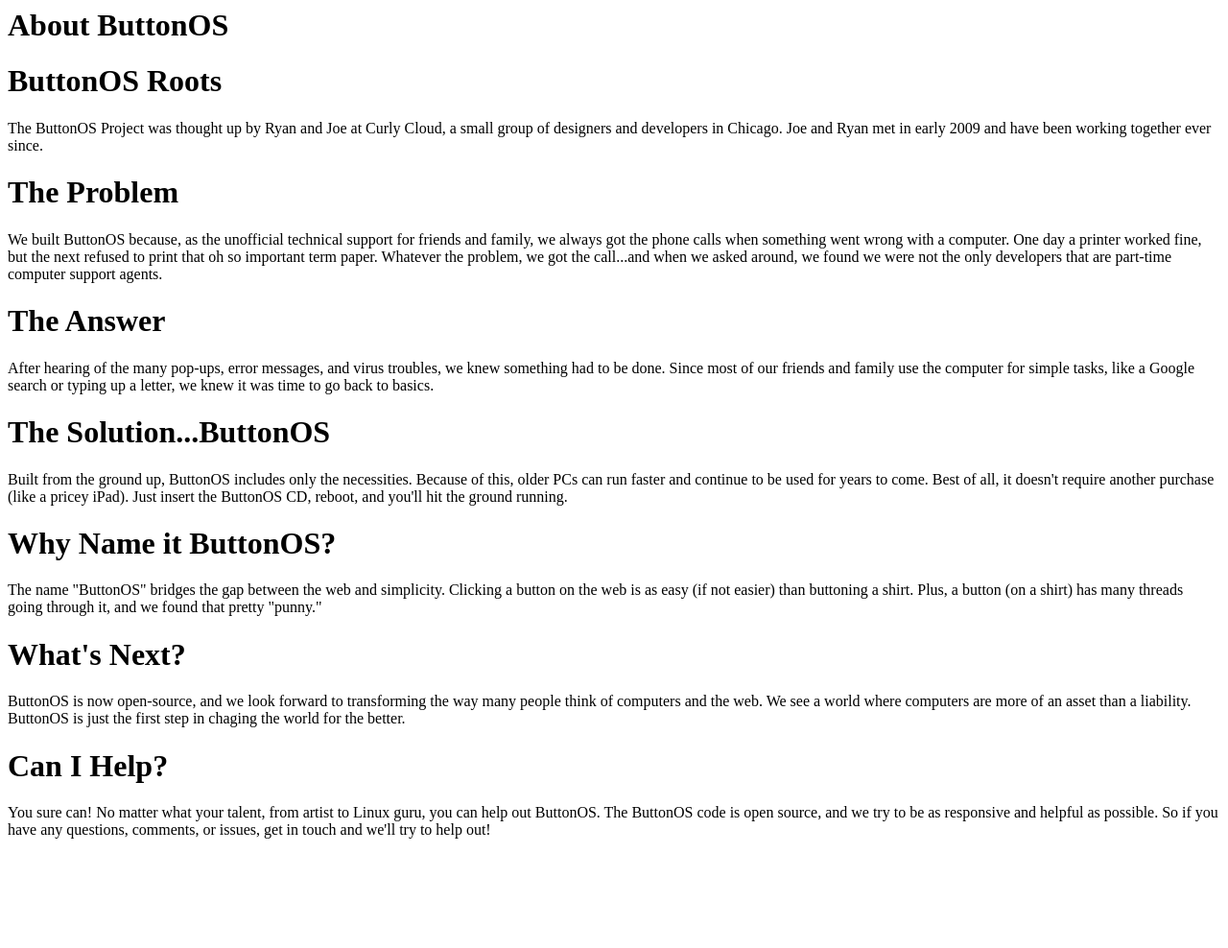
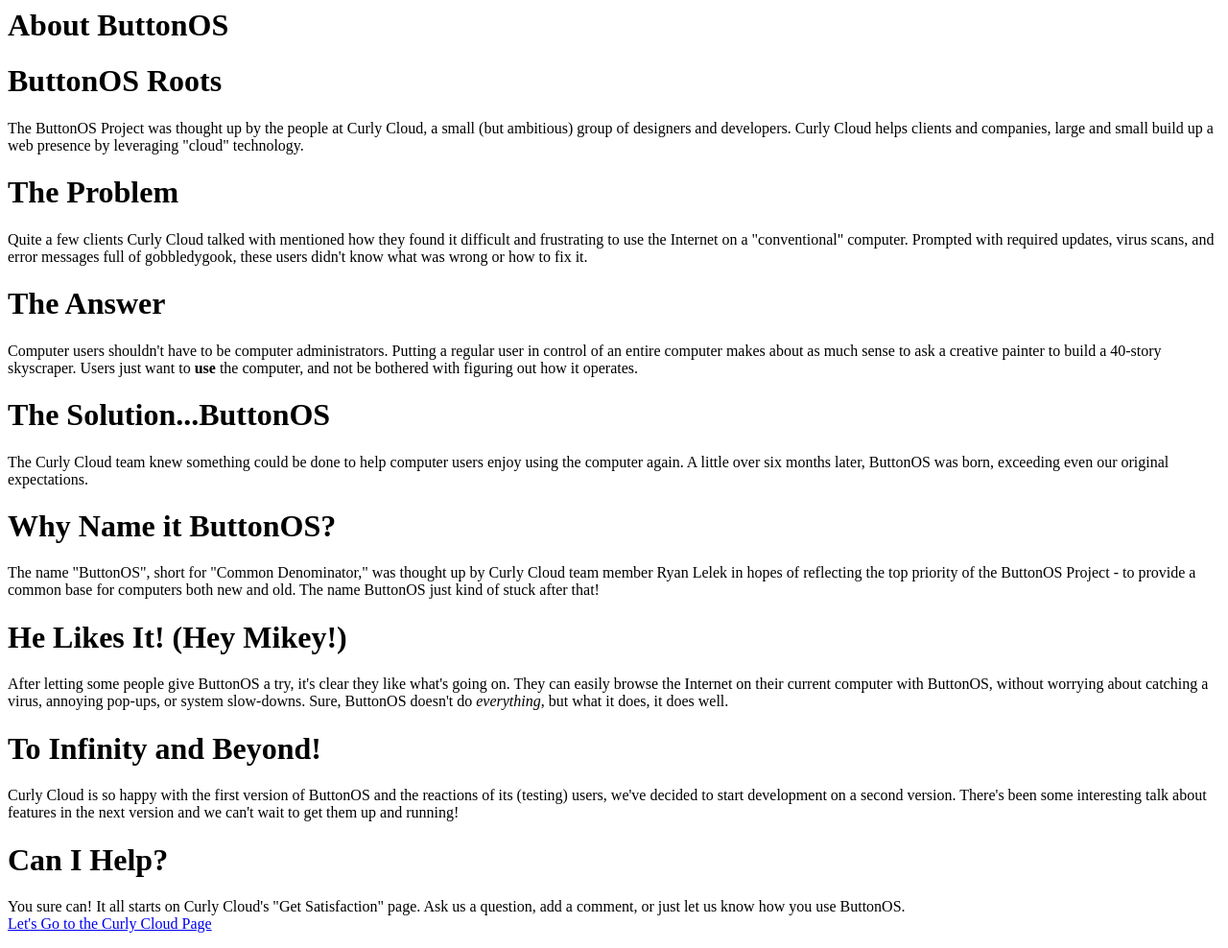
Before and after one commit to gunnjo/buttonos_site, a PHP site: page /about in a window 1280 px wide. Shown: the whole page at 96% size. Before the commit the page ends 874 px from the top, so only its background shows below. Run offline with PHP 8.4, Linux system fonts and the light colour scheme.

Commit message:
Leftover changes (untested)

```diff
--- a/application/views/about.php
+++ b/application/views/about.php
@@ -11,25 +11,28 @@
 		<div id="body-content">
 
 			<h1>ButtonOS Roots</h1>
-			<p>The ButtonOS Project was thought up by Ryan and Joe at Curly Cloud, a small group of designers and developers in Chicago. Joe and Ryan met in early 2009 and have been working together ever since.</p>
+			<p>The ButtonOS Project was thought up by the people at Curly Cloud, a small (but ambitious) group of designers and developers. Curly Cloud helps clients and companies, large and small build up a web presence by leveraging "cloud" technology.</p>
 
 			<h1>The Problem</h1>
-			<p>We built ButtonOS because, as the unofficial technical support for friends and family, we always got the phone calls when something went wrong with a computer. One day a printer worked fine, but the next refused to print that oh so important term paper. Whatever the problem, we got the call...and when we asked around, we found we were not the only developers that are part-time computer support agents.</p>
+			<p>Quite a few clients Curly Cloud talked with mentioned how they found it difficult and frustrating to use the Internet on a "conventional" computer. Prompted with required updates, virus scans, and error messages full of gobbledygook, these users didn't know what was wrong or how to fix it.</p>
 
 			<h1>The Answer</h1>
-			<p>After hearing of the many pop-ups, error messages, and virus troubles, we knew something had to be done. Since most of our friends and family use the computer for simple tasks, like a Google search or typing up a letter, we knew it was time to go back to basics.</p>
+			<p>Computer users shouldn't have to be computer administrators. Putting a regular user in control of an entire computer makes about as much sense to ask a creative painter to build a 40-story skyscraper. Users just want to <strong>use</strong> the computer, and not be bothered with figuring out how it operates.</p>
 
 			<h1>The Solution...ButtonOS</h1>
-			<p>Built from the ground up, ButtonOS includes only the necessities. Because of this, older PCs can run faster and continue to be used for years to come. Best of all, it doesn't require another purchase (like a pricey iPad). Just insert the ButtonOS CD, reboot, and you'll hit the ground running.</p>
+			<p>The Curly Cloud team knew something could be done to help computer users enjoy using the computer again. A little over six months later, ButtonOS was born, exceeding even our original expectations.</p>
 
 			<h1>Why Name it ButtonOS?</h1>
-			<p>The name "ButtonOS" bridges the gap between the web and simplicity. Clicking a button on the web is as easy (if not easier) than buttoning a shirt. Plus, a button (on a shirt) has many threads going through it, and we found that pretty "punny."</p>
+			<p>The name "ButtonOS", short for "Common Denominator," was thought up by Curly Cloud team member Ryan Lelek in hopes of reflecting the top priority of the ButtonOS Project - to provide a common base for computers both new and old. The name ButtonOS just kind of stuck after that!</p>
 
-			<h1>What's Next?</h1>
-			<p>ButtonOS is now open-source, and we look forward to transforming the way many people think of computers and the web. We see a world where computers are more of an asset than a liability. ButtonOS is just the first step in chaging the world for the better.</p>
+			<h1>He Likes It! (Hey Mikey!)</h1>
+			<p>After letting some people give ButtonOS a try, it's clear they like what's going on. They can easily browse the Internet on their current computer with ButtonOS, without worrying about catching a virus, annoying pop-ups, or system slow-downs. Sure, ButtonOS doesn't do <em>everything</em>, but what it does, it does well.</p>
+
+			<h1>To Infinity and Beyond!</h1>
+			<p>Curly Cloud is so happy with the first version of ButtonOS and the reactions of its (testing) users, we've decided to start development on a second version. There's been some interesting talk about features in the next version and we can't wait to get them up and running!</p>
 
 			<h1>Can I Help?</h1>
-			<p>You sure can! No matter what your talent, from artist to Linux guru, you can help out ButtonOS. The ButtonOS code is open source, and we try to be as responsive and helpful as possible. So if you have any questions, comments, or issues, get in touch and we'll try to help out!</p>
+			<p>You sure can! It all starts on Curly Cloud's "Get Satisfaction" page. Ask us a question, add a comment, or just let us know how you use ButtonOS.<br /><a href="http://getsatisfaction.com/curlycloud/topics/new">Let's Go to the Curly Cloud Page</a></p>
 
 		</div>
 	</div>
--- a/application/views/community.php
+++ b/application/views/community.php
@@ -9,8 +9,7 @@
 <div id="body">
 	<div id="body-wrapper">
 		<div id="body-content">
-			<h1>Join the ButtonOS Community!</h1>
-			<p>Right now, you can check out the <a href="/community/contribute">ButtonOS source code</a> or participate in our ButtonOS <a rel="external" href="http://www.wikihost.org//w/buttonos/getting_started">Wiki</a>. We look forward to adding other community tools (like a forum) soon, and if you have any suggestions for collaborating with others in the community, we'd love to hear them!</p>
+			Community
 		</div>
 	</div>
 </div>
--- a/application/views/contribute.php
+++ b/application/views/contribute.php
@@ -9,11 +9,7 @@
 <div id="body">
 	<div id="body-wrapper">
 		<div id="body-content">
-
-			<h1>How Can I Contribute?</h1>
-			<p>Most of the ButtonOS collaboration is done off of the code repositories on <a rel="external" href="http://www.github.com/curlycloud">Curly Cloud's GitHub Page</a>. From there, feel free to download, checkout, or fork the source code. You can then edit the code as you see fit, and then build a new ButtonOS CD image.</p>
-<p>For more information on building a ButtonOS image from source, please see our Wiki located <atrong><a rel="external" href="http://www.wikihost.org//w/buttonos/getting_started">here</a></strong>.</p>
-
+			Contribute
 		</div>
 	</div>
 </div>
```
Also changed, not shown: application/views/download.php (+3 -7 lines), application/views/template.php (+13 -13 lines), public/media/js/analytics.js (+2 -8 lines), public/.htaccess (added), public/media/img/slideshow/displaylap1.jpg, public/media/img/slideshow/displaylap1.old.jpg (added).
